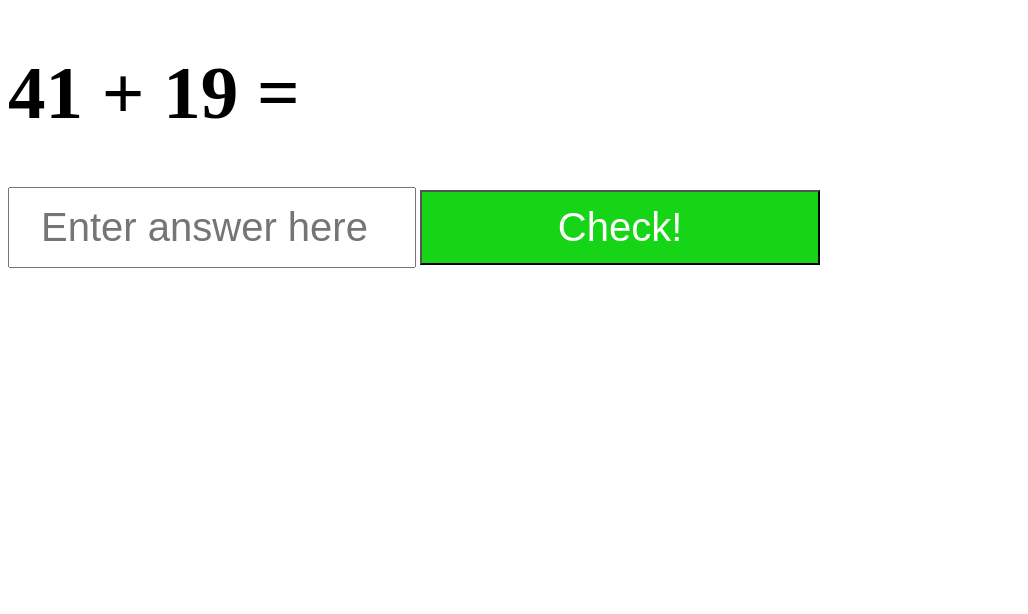
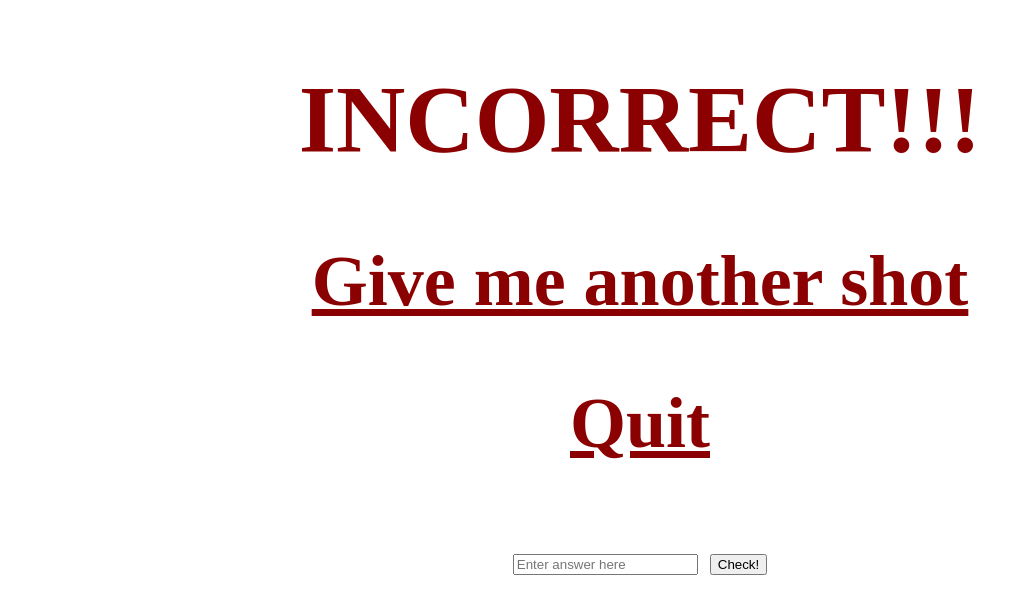
Before and after one commit to BekhruzSNiyazov/Train-your-math, a Flask app: page /index.html/index.html in a window 1280 px wide. Shown: the top 614 px of the page, without its empty margins (0-1028 px from the left). Run offline with Flask 2, Linux system fonts and the light colour scheme.

Commit message:
Update index.html

```diff
--- a/templates/index.html
+++ b/templates/index.html
@@ -1,28 +1,21 @@
 <!DOCTYPE html>
 <html>
     <head>
+        <title>Incorrect!</title>
         <style>
-            h1 {
-                font-size: 75px;
+            html {
+                color: darkred;
+                text-align: center;
+                font-size: 300%;
             }
-            .ans {
-                height: 75px;
-                width: 400px;
-                font-size: 40px;
-            }
-            ::placeholder {
-                font-size: 40px;
-                text-align: center;
-                opacity: 1;
-            }
-            button {
-                background-color: rgb(22, 212, 22);
-                color: white;
+            a {
+                color: darkred;
             }
         </style>
-        <title>Train your math</title>
     </head>
     <body>
-        <h1>{{x}} + {{y}} =</h1>
+        <h1>INCORRECT!!!</h1>
+        <a href="https://bekhruz-train-your-math.herokuapp.com/index.html"><h2>Give me another shot</h2></a>
+        <a href="quit.html"><h2>Quit</h2></a>
     </body>
 </html>
```
